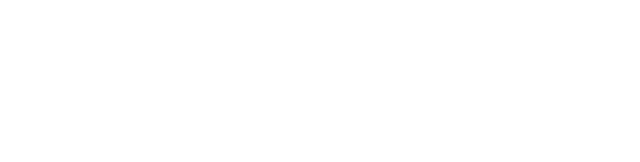
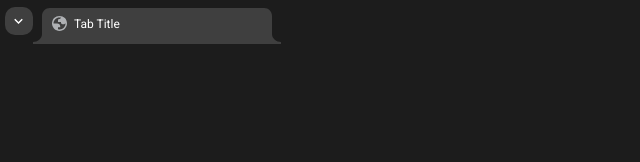
Before and after one commit to konekowo/koneBrowser, a website built with webpack: page index.html in a window 1280 px wide. Shown: the whole page, without its empty margins (0-640 px from the left). Built offline with nearby package versions, Linux system fonts and the light colour scheme.

Commit message:
work on title bar/tabs

```diff
--- a/index.css
+++ b/index.css
@@ -0,0 +1,88 @@
+@import url('https://fonts.googleapis.com/css2?family=Roboto:ital,wght@0,100;0,300;0,400;0,500;0,700;0,900;1,100;1,300;1,400;1,500;1,700;1,900&display=swap');
+
+:root {
+    --title-bar-color: #1c1c1c;
+    --title-bar-tab-color: #3f3f3f;
+    --title-bar-tab-text-color: white;
+}
+
+body {
+    margin: 0;
+    padding: 0;
+    width: 100%;
+    height: 100%;
+    background-color: var(--title-bar-color);
+}
+
+.titleBar {
+    user-select: none;
+}
+
+.titleBar.container {
+    background-color: var(--title-bar-color);
+    width: 100%;
+    height: 2.75em;
+}
+.titleBar.tab.container {
+    height: 2.25em;
+    max-width: 15.5em;
+    transform: translateY(0.5em);
+    color: var(--title-bar-tab-text-color);
+    display: inline-block;
+}
+.titleBar.tab.content {
+    margin-left: 13px;
+    margin-right: 13px;
+    display: flex;
+    transform: translateY(30%);
+}
+.titleBar.tab.iconContainer {
+    max-width: 18px;
+    max-height: 18px;
+    width: 100%;
+    height: 100%;
+    margin-right: 10px;
+}
+.titleBar.tab.containerBg {
+    display: unset;
+    position: absolute;
+    width: 100%;
+    z-index: -1;
+    fill: var(--title-bar-tab-color);
+}
+.titleBar.tab.title {
+    color: var(--title-bar-tab-text-color);
+    margin-top: 4px;
+    font-size: 12px;
+    font-family: "Roboto", sans-serif;
+}
+.titleBar.tab.icon {
+    margin-top: 1px;
+    width: 100%;
+    height: 100%;
+    transform: translateX(25%);
+}
+.titleBar.tabs.container {
+    display: flex;
+}
+.titleBar.searchTabsButton > img {
+    filter: invert(100%);
+    width: 1.25em;
+    height: 1.25em;
+    transform: translate(-1px, 2px);
+}
+.titleBar.searchTabsButton {
+    background-color: var(--title-bar-tab-color);
+    border: none;
+    width: 2.1em;
+    height: 2.1em;
+    border-radius: 10px;
+    margin-left: 5px;
+    transform: translateY(25%);
+}
+.titleBar.tab.container[data-tab-active="true"] > .titleBar.tab.containerBgContainer > svg {
+    display: block;
+}
+.titleBar.tab.container[data-tab-active="false"] > .titleBar.tab.containerBgContainer > svg {
+    display: none;
+}
--- a/index.html
+++ b/index.html
@@ -7,6 +7,21 @@
 </head>
 
 <body>
+    <div class="titleBar container" style="display: flex">
+        <button class="titleBar searchTabsButton"><img src="expand.svg"></button>
+        <div class="titleBar tabs container" >
+            <div class="titleBar tab container" data-tab-active="true">
+                <div class="titleBar tab containerBgContainer">
+                    <svg version="1.1" xmlns="http://www.w3.org/2000/svg" class="titleBar tab containerBg"><defs><symbol id="chrome-tab-geometry-left" viewBox="0 0 214 36"><path d="M17 0h197v36H0v-2c4.5 0 9-3.5 9-8V8c0-4.5 3.5-8 8-8z"></path></symbol><symbol id="chrome-tab-geometry-right" viewBox="0 0 214 36"><use xlink:href="#chrome-tab-geometry-left"></use></symbol><clipPath id="crop"><rect class="mask" width="100%" height="100%" x="0"></rect></clipPath></defs><svg width="52%" height="100%"><use xlink:href="#chrome-tab-geometry-left" width="214" height="36" class="chrome-tab-geometry"></use></svg><g transform="scale(-1, 1)"><svg width="52%" height="100%" x="-100%" y="0"><use xlink:href="#chrome-tab-geometry-right" width="214" height="36" class="chrome-tab-geometry"></use></svg></g></svg>
+                </div>
+                <div class="titleBar tab content">
+                    <div class="titleBar tab iconContainer"><img src="defaultFavicon.svg" class="titleBar tab icon" alt="Page favicon" draggable="false"></div>
+                    <span class="titleBar tab title">Tab Title</span>
+                </div>
+            </div>
+        </div>
+
+    </div>
     <script src="dist/main.js"></script>
 </body>
 
```
Also changed, not shown: defaultFavicon.svg (added), expand.svg (added).
